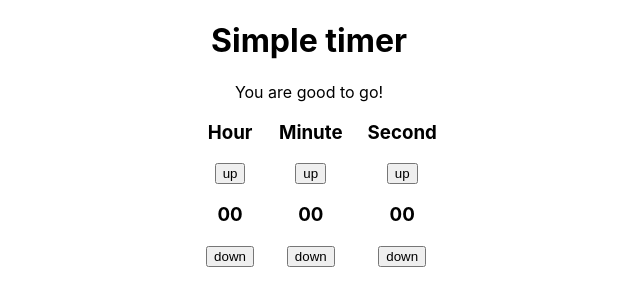
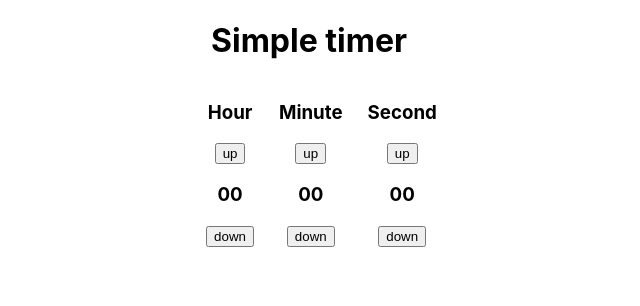
Before and after one commit to rafi365/simple-countdown-quiz, a React (Create React App) app: page / in a window 1280 px wide. Shown: the top 306 px of the page, without its empty margins (331-971 px from the left). Built offline with nearby package versions, Linux system fonts and the light colour scheme.

Commit message:
remove test code

```diff
--- a/src/App.js
+++ b/src/App.js
@@ -1,18 +1,5 @@
 import React from 'react';
-import Countdown from "react-countdown";
 import './App.css';
-
-
-const Completionist = () => <span>You are good to go!</span>;
-const renderer = ({ hours, minutes, seconds, completed }) => {
-  if (completed) {
-    // Render a completed state
-    return <Completionist />;
-  } else {
-    // Render a countdown
-    return <span>{hours}:{minutes}:{seconds}</span>;
-  }
-};
 
 class App extends React.Component {
   constructor(props) {
@@ -53,10 +40,7 @@ class App extends React.Component {
     return (
       <div className="App">
         <h1>Simple timer</h1>
-        <Countdown
-    date={Date.now() + 5000}
-    renderer={renderer}
-  />
+
         <div className="sideways">
         <div>
           {/* hour */}
```
Also changed, not shown: 1 other file (tests, documents, lock files or other folders).
